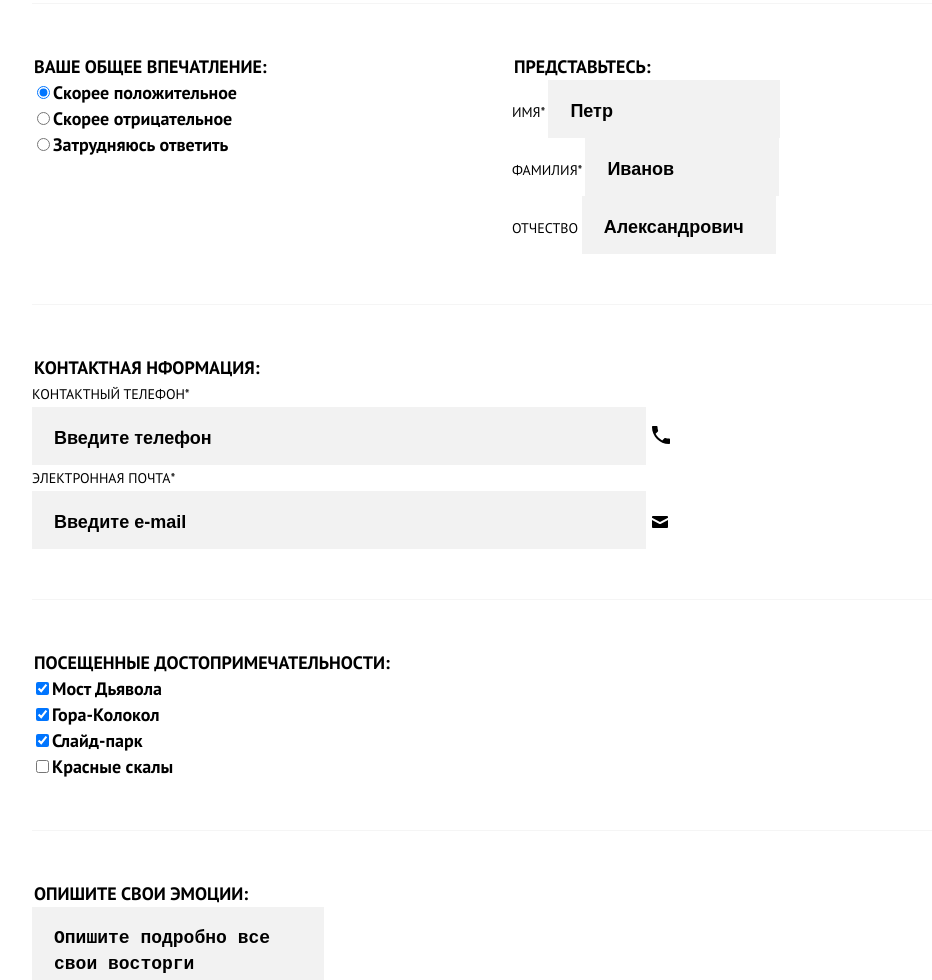
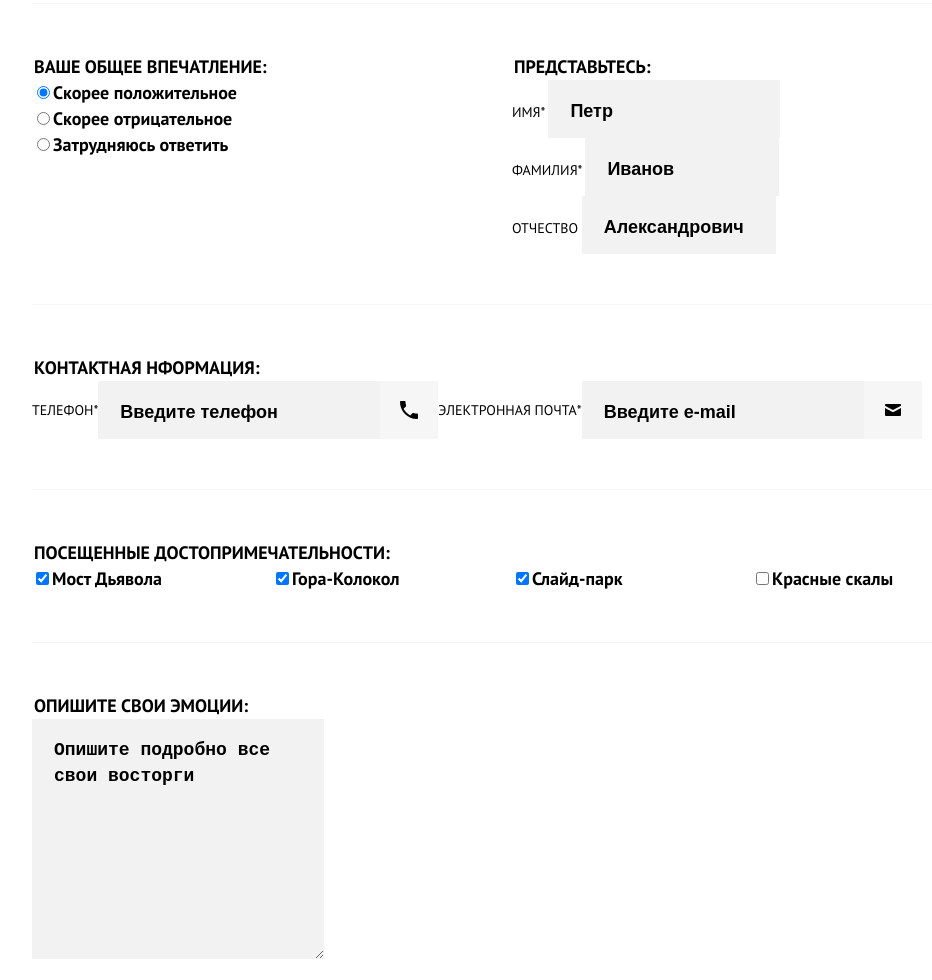
Before and after one commit to pashaprig/638417-sedona-22, a website: page source/form.html in a window 1280 px wide. Shown: the part 536-1516 px from the top of the page, without its empty margins (128-1060 px from the left). Drawn offline with nearby package versions, Linux system fonts and the light colour scheme; files that its build step writes are made by us from their sources.

Commit message:
Внёс правки в Адаптивная сетка формы

```diff
--- a/source/form.html
+++ b/source/form.html
@@ -77,22 +77,31 @@
 
                 <div class="form__groupe form__groupe__contacts">
 
-                  <fieldset class="form__fieldset">
+                  <fieldset class="form__fieldset form__fieldset--desktop--row">
                     <legend class="form__legend">Контактная нформация:</legend>
-                    <label class="form__label" for="tel">Контактный телефон*</label>
+                    <div class="contacts__ladel__wrapper">
+                      <label class="form__label label__mobile__only" for="tel">Контактный телефон*</label>
+                      <label class="form__label label__desktop__only" for="tel">Телефон*</label>
                       <div class="form__groupe__contacts__icon">
                         <input class="form__input" type="tel" name="tel" placeholder="Введите телефон" required>
-                      <svg class="icon__phone" width="18" height="18" viewBox="0 0 18 18" fill="none" xmlns="http://www.w3.org/2000/svg">
+                        <div class="form__icon">
+                          <svg class="icon" width="18" height="18" viewBox="0 0 18 18" fill="none" xmlns="http://www.w3.org/2000/svg">
                             <path d="M3.6 7.8C5 10.6 7.4 12.9 10.2 14.4L12.4 12.2C12.7 11.9 13.1 11.8 13.4 12C14.5 12.4 15.7 12.6 17 12.6C17.6 12.6 18 13 18 13.6V17C18 17.6 17.6 18 17 18C7.6 18 0 10.4 0 1C0 0.4 0.4 0 1 0H4.5C5.1 0 5.5 0.4 5.5 1C5.5 2.2 5.7 3.4 6.1 4.6C6.2 4.9 6.1 5.3 5.9 5.6L3.6 7.8Z" fill="#010101"/>
                           </svg>
                         </div>
+                      </div>
+                    </div>
 
+                    <div class="contacts__ladel__wrapper">
                       <label class="form__label" for="email">Электронная почта*</label>
                       <div class="form__groupe__contacts__icon">
                         <input class="form__input" type="email" name="email" placeholder="Введите e-mail" required>
-                      <svg class="icon__email" width="16" height="12" viewBox="0 0 16 12" fill="none" xmlns="http://www.w3.org/2000/svg">
+                        <div class="form__icon">
+                          <svg class="icon" width="16" height="12" viewBox="0 0 16 12" fill="none" xmlns="http://www.w3.org/2000/svg">
                             <path d="M8 8C7.7 8 7.5 7.9 7 7.7L0 4V11C0 11.5 0.5 12 1 12H15C15.5 12 16 11.5 16 11V4L9 7.7C8.5 7.9 8.3 8 8 8ZM15 0H1C0.5 0 0 0.5 0 1V1.8L8 6L16 1.8V1C16 0.5 15.5 0 15 0Z" fill="black"/>
                           </svg>
+                        </div>
+                      </div>
                     </div>
                   </fieldset>
 
@@ -101,15 +110,15 @@
                 <div class="form__groupe form__groupe__radio" >
                   <fieldset class="form__fieldset">
                     <legend class="form__legend">Ваше общее впечатление:</legend>
-                    <label class="form__label radio__label">
+                    <label class="form__label form__label--bold">
                       <input class="form__input" type="radio" name="impression__question" value="Скорее положительное" checked>Скорее положительное
                     </label>
 
-                    <label class="form__label radio__label">
+                    <label class="form__label form__label--bold">
                       <input class="form__input" type="radio" name="impression__question" value="Скорее отрицательное">Скорее отрицательное
                     </label>
 
-                    <label class="form__label radio__label">
+                    <label class="form__label form__label--bold">
                       <input class="form__input" type="radio" name="impression__question" value="Затрудняюсь ответить">Затрудняюсь ответить
                     </label>
                   </fieldset>
@@ -118,21 +127,31 @@
                 <div class="form__groupe form__groupe__checkbox">
                   <fieldset class="form__fieldset">
                     <legend class="form__legend">Посещенные достопримечательности:</legend>
-                    <label class="form__label radio__label">
+                    <div class="form__groupe__checkbox__wrapper">
+                      <div class="checkbox__ladel__wrapper">
+                        <label class="form__label form__label--bold">
                           <input class="form__input" type="checkbox" checked>Мост Дьявола
                         </label>
+                      </div>
 
-                    <label class="form__label radio__label">
+                      <div class="checkbox__ladel__wrapper">
+                        <label class="form__label form__label--bold">
                           <input class="form__input" type="checkbox" checked>Гора-Колокол
                         </label>
+                      </div>
 
-                    <label class="form__label radio__label">
+                      <div class="checkbox__ladel__wrapper">
+                        <label class="form__label form__label--bold">
                           <input class="form__input" type="checkbox" checked>Слайд-парк
                         </label>
+                      </div>
 
-                    <label class="form__label radio__label">
+                      <div class="checkbox__ladel__wrapper">
+                        <label class="form__label form__label--bold">
                           <input class="form__input" type="checkbox">Красные скалы
                         </label>
+                      </div>
+                    </div>
                   </fieldset>
                 </div>
 
--- a/source/sass/blocks/reviews-form.scss
+++ b/source/sass/blocks/reviews-form.scss
@@ -54,12 +54,41 @@
   }
 }
 
+.form__groupe__checkbox__wrapper{
+  display: flex;
+  flex-direction: column;
+  flex-wrap: wrap;
+
+  @media (min-width: $tablet-width) {
+    flex-direction: row;
+  }
+}
+
+.form__groupe__contacts__icon {
+  display: flex;
+}
+
+.form__icon {
+  display: flex;
+  justify-content: center;
+  align-items: center;
+  width: 58px;
+  height: 58px;
+  background-color: $icon-grey;
+}
+
 .form__fieldset {
   display: flex;
   flex-direction: column;
   margin: 0;
   padding: 0;
   border: none;
+
+  &--desktop--row {
+    @media (min-width: $desktop-width) {
+      flex-direction: row;
+    }
+  }
 }
 
 .form__legend {
@@ -72,6 +101,44 @@
   font-weight: 400;
   font-size: 14px;
   line-height: 26px;
+
+  &--bold {
+    font-weight: 700;
+    font-size: 18px;
+    line-height: 26px;
+    text-transform: none;
+  }
+}
+
+.contacts__ladel__wrapper {
+  @media (min-width: $desktop-width) {
+    display: flex;
+    align-items: center;
+  }
+}
+
+.checkbox__ladel__wrapper {
+  @media (min-width: $tablet-width) {
+    min-width: 50%;
+  }
+
+  @media (min-width: $desktop-width) {
+    min-width: 25%;
+  }
+}
+
+.label__desktop__only {
+  display: none;
+
+  @media (min-width: $desktop-width) {
+    display: inline;
+  }
+}
+
+.label__mobile__only {
+  @media (min-width: $desktop-width) {
+    display: none;
+  }
 }
 
 .form__input {
@@ -101,13 +168,10 @@ input[type="email"] {
   @media (min-width: $tablet-width) {
     min-width: 590px;
   }
-}
 
-.radio__label {
-  font-weight: 700;
-  font-size: 18px;
-  line-height: 26px;
-  text-transform: none;
+  @media (min-width: $desktop-width) {
+    min-width: 258px;
+  }
 }
 
 .form__submit {
--- a/source/sass/global/variables.scss
+++ b/source/sass/global/variables.scss
@@ -6,6 +6,7 @@ $basic-blue: #81b3d2;
 $basic-grey: #eeeeee;
 
 //Form-colors
+$icon-grey: #f6f6f6;
 $form-groupe-grey: #f5f5f5;
 $input-grey: #f2f2f2;
 
```
Lines whose indentation alone changed are shown as unchanged.
